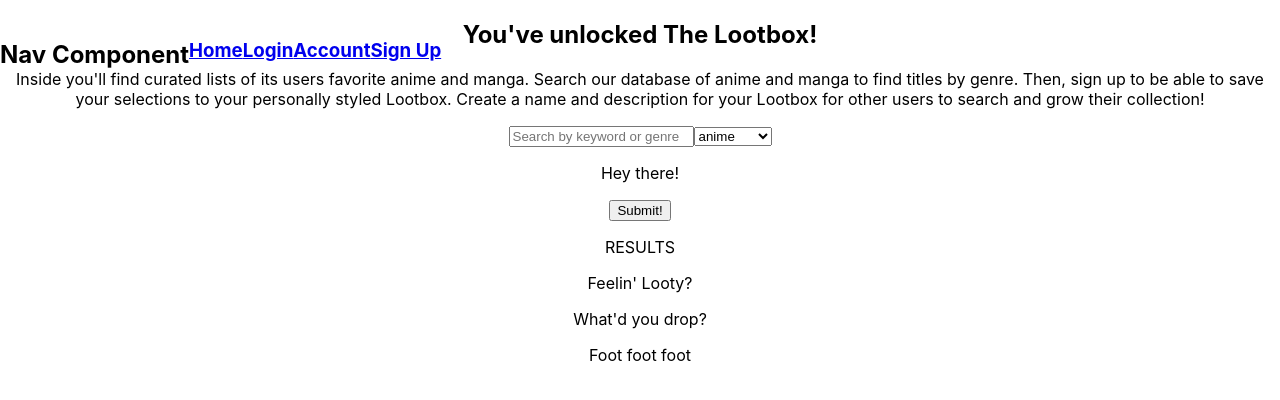
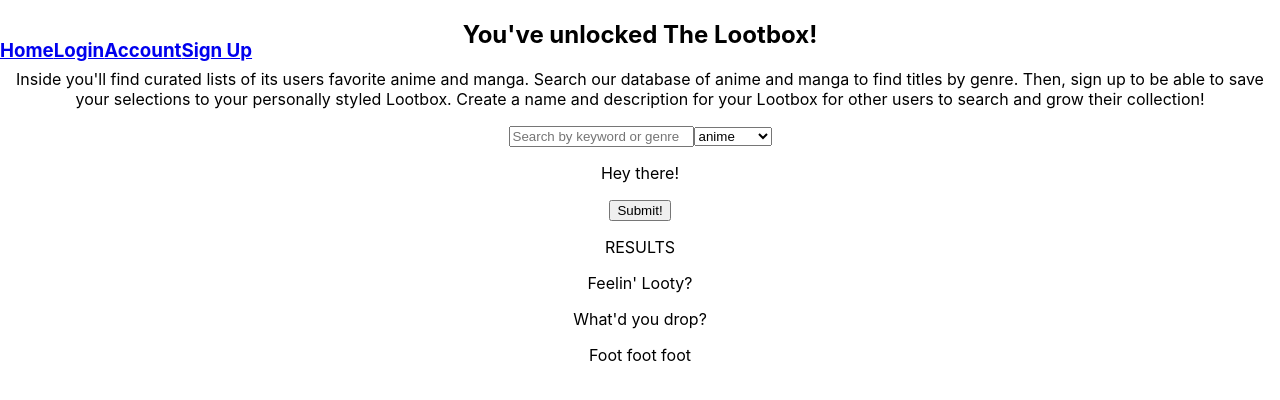
Before and after one commit to zkzerotwo/anime-culture-crypt-capstone-client, a React (Create React App) app: page / in a window 1280 px wide. Shown: the top 400 px of the page. Built offline with nearby package versions, Linux system fonts and the light colour scheme.

Commit message:
setting out wireframes

```diff
--- a/src/App.css
+++ b/src/App.css
@@ -1,5 +1,9 @@
 .App {
   text-align: center;
+}
+
+.App-header {
+  position: fixed;
 }
 
 .search-results {
@@ -8,8 +12,9 @@
 }
 
 .nav {
-  position: fixed;
   margin-top: 0px;
   display: flex;
   flex-direction: row;
+  justify-content: space-around;
+  height: 50px;
 }
--- a/src/NavBar/NavBar.js
+++ b/src/NavBar/NavBar.js
@@ -5,7 +5,7 @@ import { NavLink } from 'react-router-dom'
 function NavBar() {
     return (
         <div className='nav'>
-            <h2>Nav Component</h2>
+            {/* <h2>Nav Component</h2> */}
             <NavLink to='/'><h3>Home</h3></NavLink>
             <NavLink to='/login'><h3>Login</h3></NavLink>
             <NavLink to='/account'><h3>Account</h3></NavLink>
@@ -14,4 +14,5 @@ function NavBar() {
         </div>
     )
 }
- export default NavBar;
+
+export default NavBar;
```
